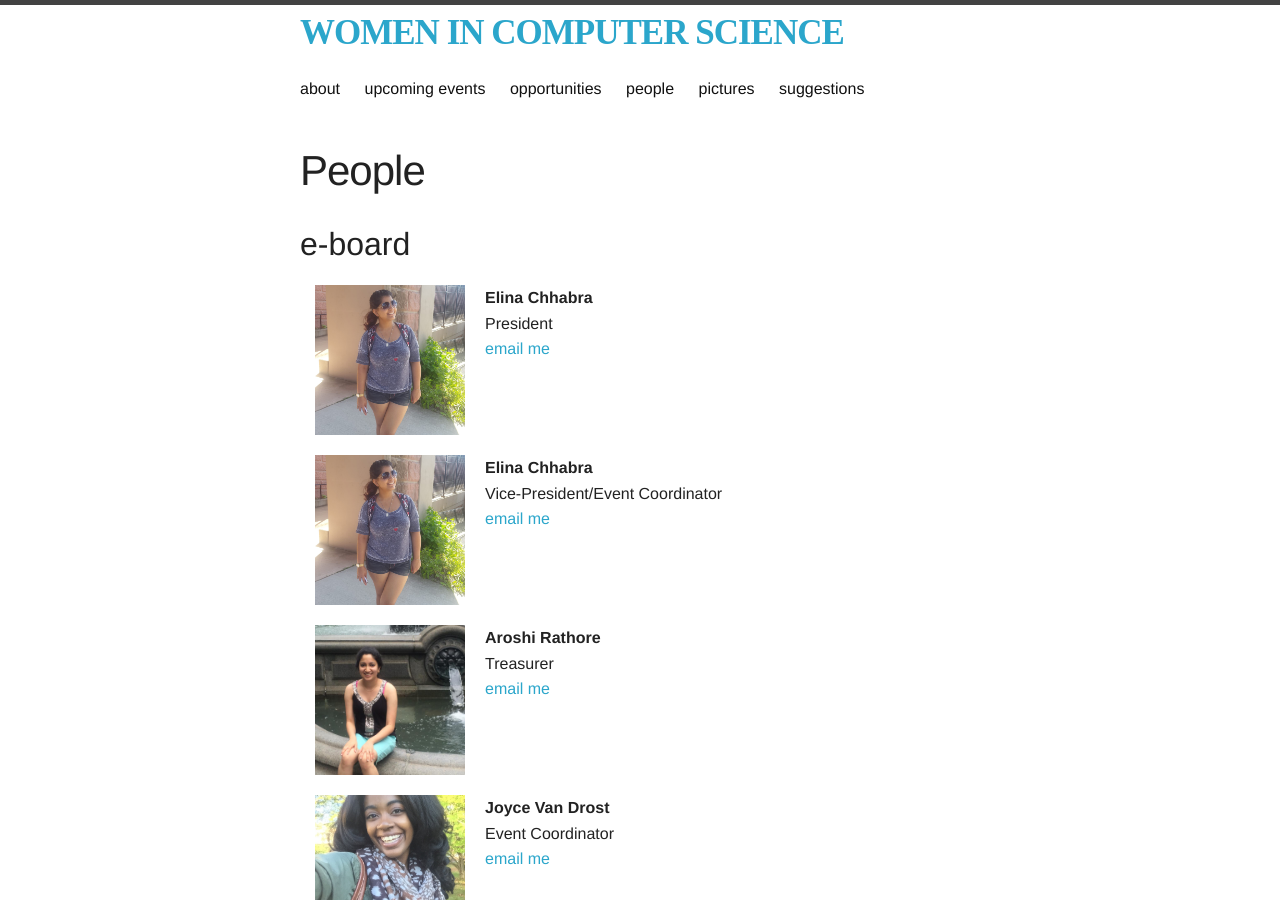
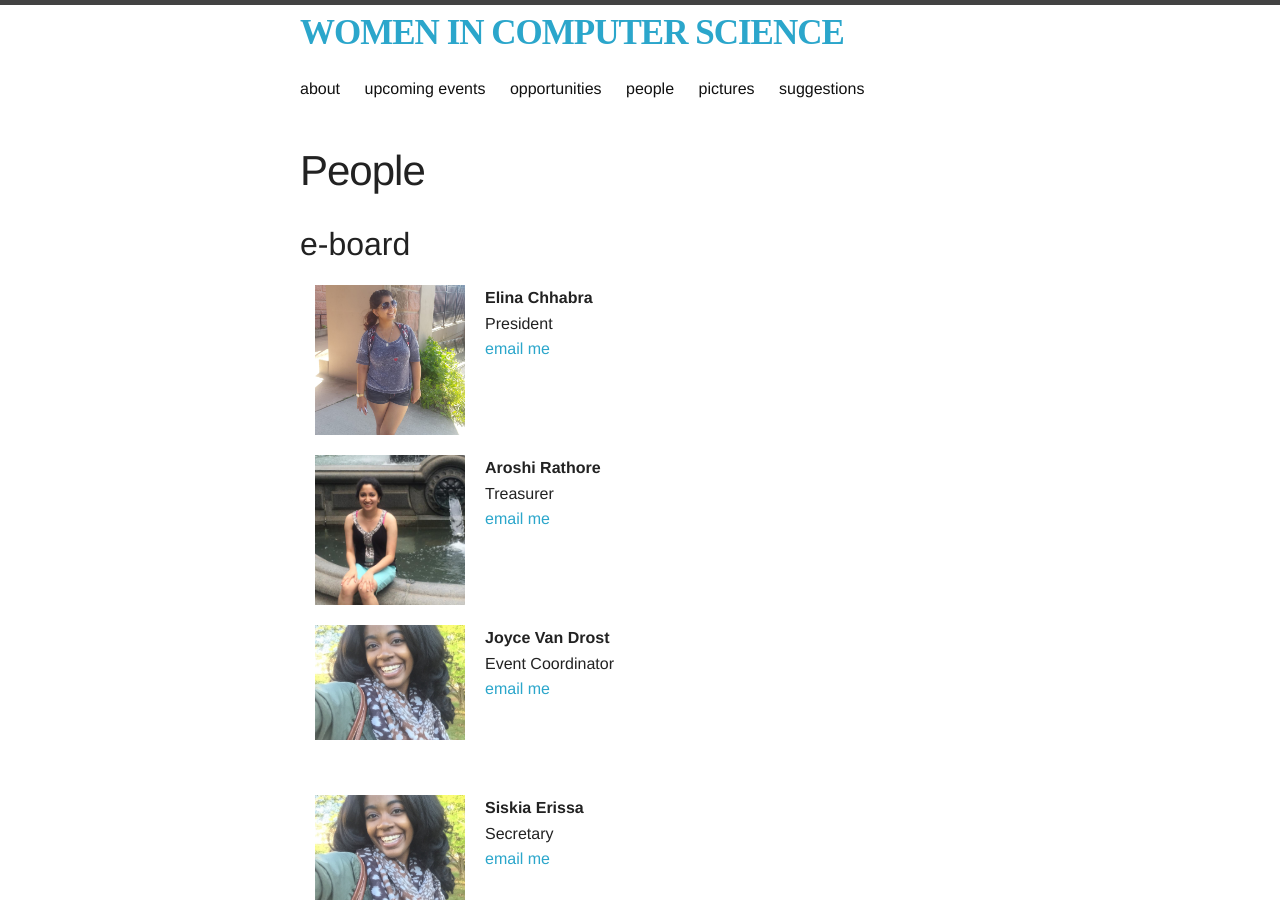
Before and after one commit to scarletwcs/ruwics.github.io, a Jekyll site: the page built from people.html, in a window 1280 px wide and 900 px high. Built offline with Jekyll 4.4.1, drawn with Linux system fonts in a browser that asks for light colours; nearby versions of some CDN libraries; some web fonts are replaced.

Commit message:
Update people.html

```diff
--- a/people.html
+++ b/people.html
@@ -14,19 +14,6 @@ permalink: /people/
 	<div class="small-9 columns">
 		<p><strong>Elina Chhabra</strong></p>
 		<p>President</p>
-		<p><a href="mailto:elina.chhabra@rutgers.edu">email me</a></p>
-	</div>
-</div>
-
-<div class="row">
-	<div class="small-3 columns">
-		<div class="filler picture">
-			<img src="/third-party/img/people/officers/elina.jpg"></img>
-		</div>
-	</div>
-	<div class="small-9 columns">
-		<p><strong>Elina Chhabra</strong></p>
-		<p>Vice-President/Event Coordinator</p>
 		<p><a href="mailto:elina.chhabra@rutgers.edu">email me</a></p>
 	</div>
 </div>
```
